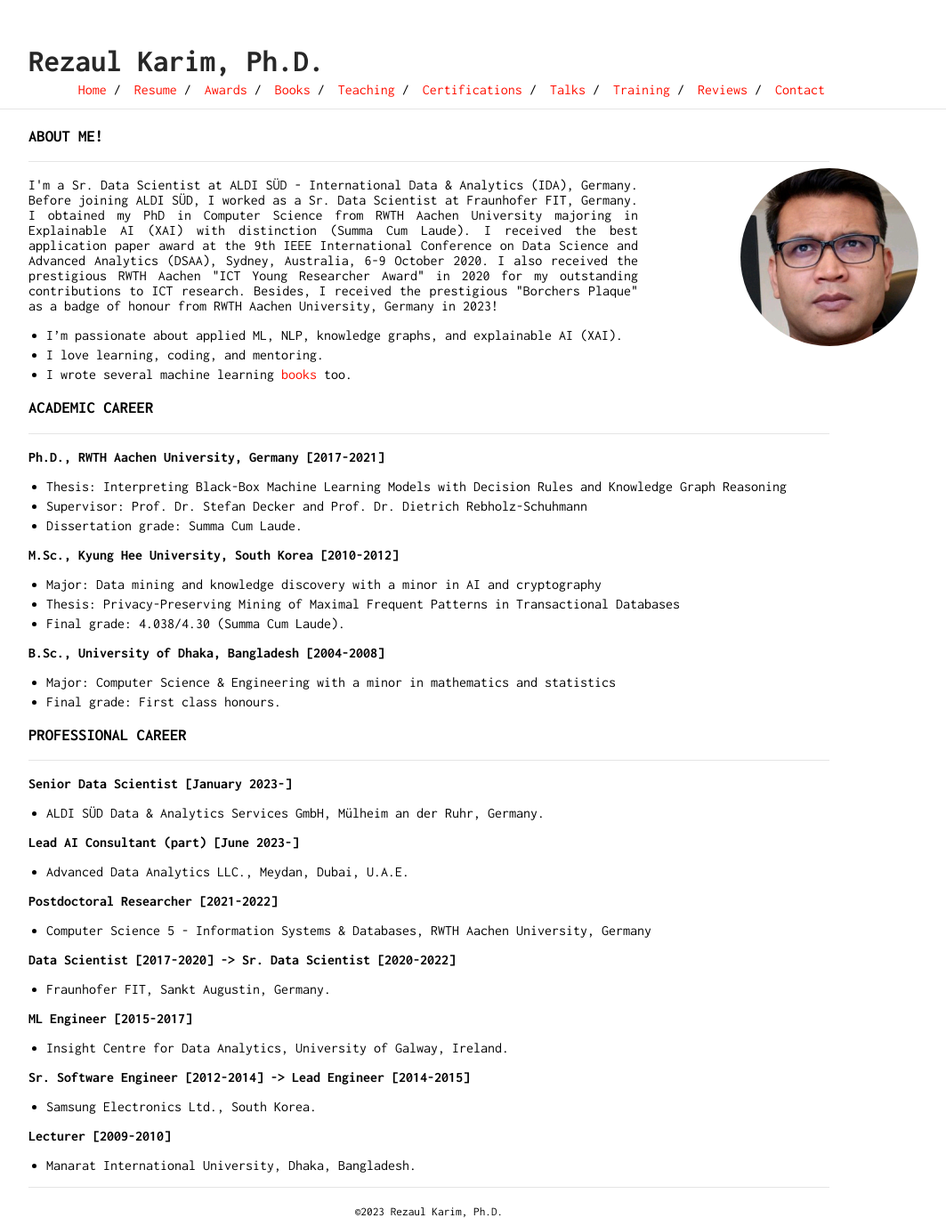
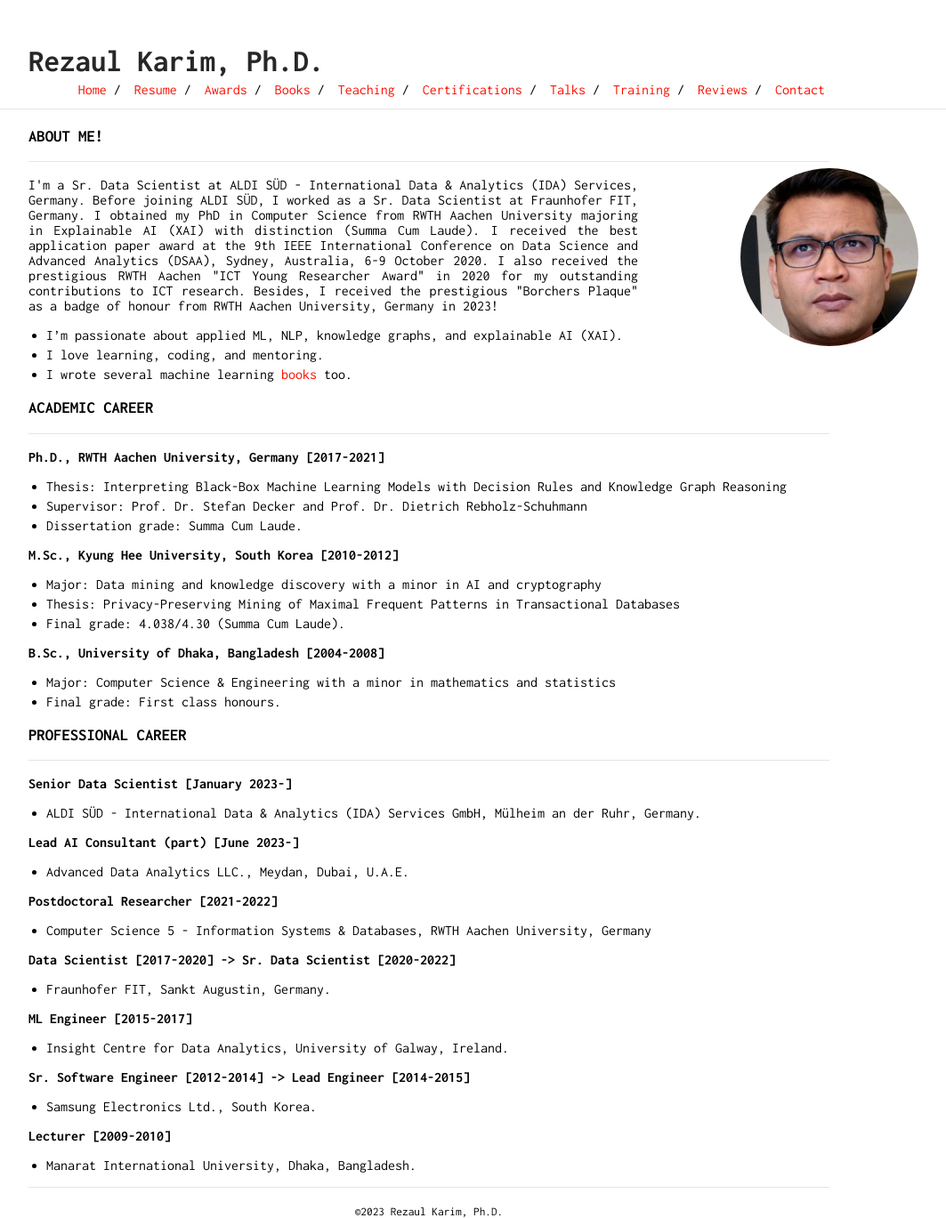
Before and after one commit to rezacsedu/rezacsedu.github.io, a Jekyll site: the page built from index.md, in a window 1280 px wide. Shown: the whole page at 89% size, without its empty margins (158-1221 px from the left). Built offline with Jekyll 4.4.1, drawn with Linux system fonts in a browser that asks for light colours; our own code applies the rules of GitHub Pages for plain Markdown files.

Commit message:
Update index.md

```diff
--- a/index.md
+++ b/index.md
@@ -2,7 +2,7 @@
 ___
 <img class="profile-picture" src="img/1664312512000.jpg" width="100">
 
-<p style='text-align: justify;'> I'm a Sr. Data Scientist at ALDI SÜD - International Data & Analytics (IDA), Germany. Before joining ALDI SÜD, I worked as a Sr. Data Scientist at Fraunhofer FIT, Germany. I obtained my PhD in Computer Science from RWTH Aachen University majoring in Explainable AI (XAI) with distinction (Summa Cum Laude). I received the best application paper award at the 9th IEEE International Conference on Data Science and Advanced Analytics (DSAA), Sydney, Australia, 6-9 October 2020. I also received the prestigious RWTH Aachen "ICT Young Researcher Award" in 2020 for my outstanding contributions to ICT research. Besides, I received the prestigious "Borchers Plaque" as a badge of honour from RWTH Aachen University, Germany in 2023! </p>
+<p style='text-align: justify;'> I'm a Sr. Data Scientist at ALDI SÜD - International Data & Analytics (IDA) Services, Germany. Before joining ALDI SÜD, I worked as a Sr. Data Scientist at Fraunhofer FIT, Germany. I obtained my PhD in Computer Science from RWTH Aachen University majoring in Explainable AI (XAI) with distinction (Summa Cum Laude). I received the best application paper award at the 9th IEEE International Conference on Data Science and Advanced Analytics (DSAA), Sydney, Australia, 6-9 October 2020. I also received the prestigious RWTH Aachen "ICT Young Researcher Award" in 2020 for my outstanding contributions to ICT research. Besides, I received the prestigious "Borchers Plaque" as a badge of honour from RWTH Aachen University, Germany in 2023! </p>
 
 - I'm passionate about applied ML, NLP, knowledge graphs, and explainable AI (XAI).
 - I love learning, coding, and mentoring.
@@ -28,7 +28,7 @@ ___
 ___
 
 **Senior Data Scientist [January 2023-]**
-- ALDI SÜD Data & Analytics Services GmbH, Mülheim an der Ruhr, Germany.
+- ALDI SÜD - International Data & Analytics (IDA) Services GmbH, Mülheim an der Ruhr, Germany.
 
 **Lead AI Consultant (part) [June 2023-]**
 - Advanced Data Analytics LLC., Meydan, Dubai, U.A.E.
```
